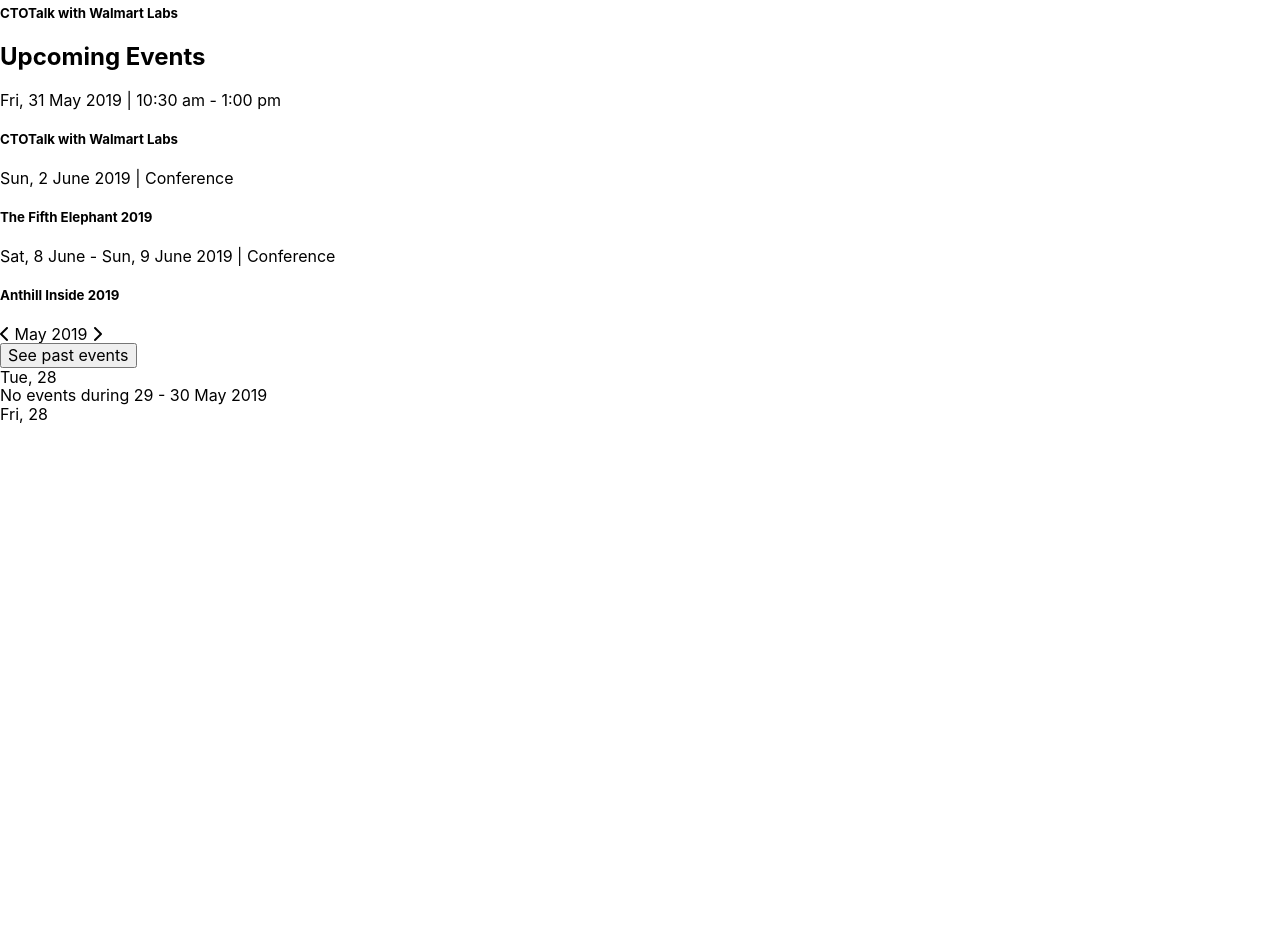
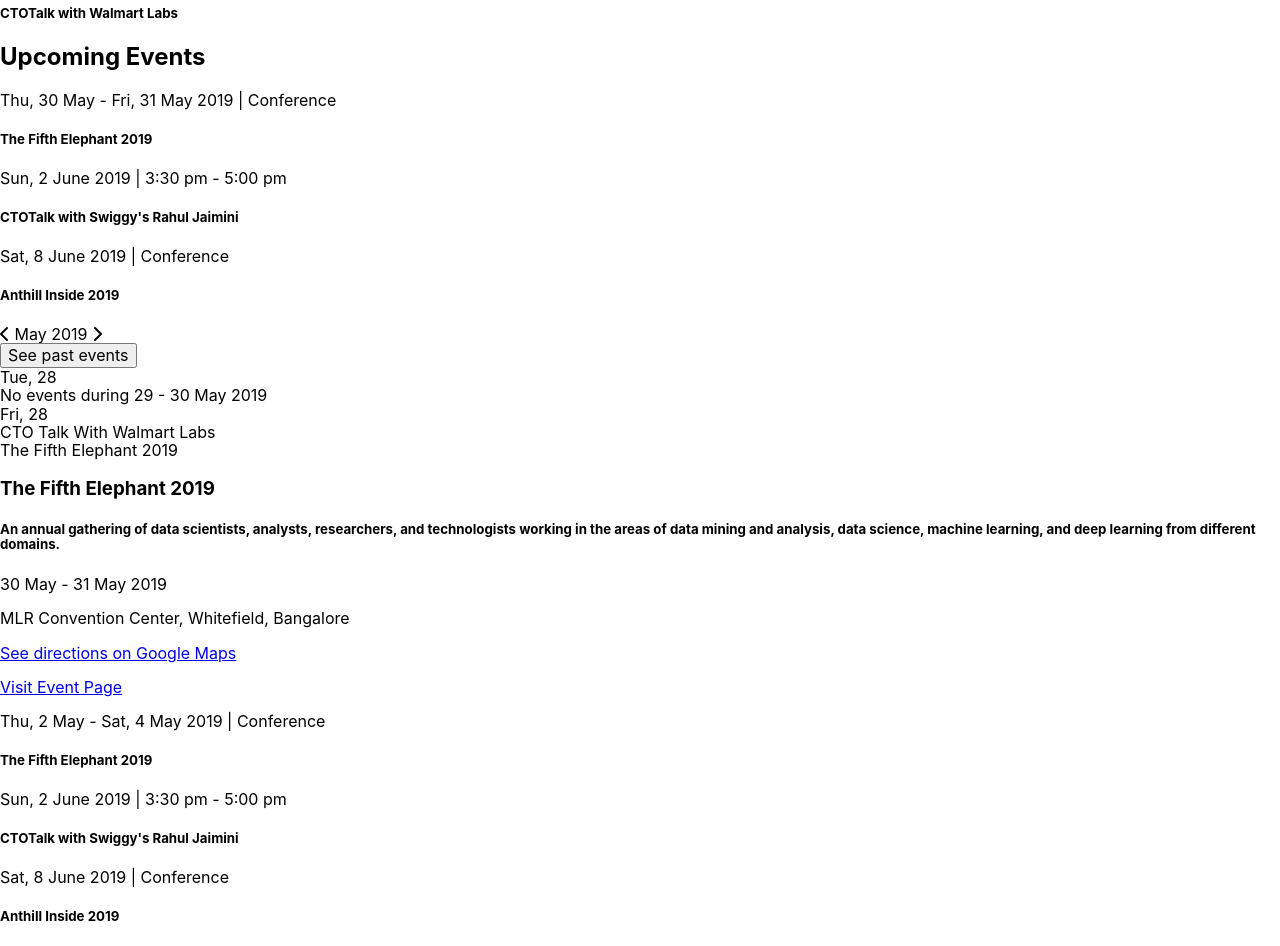
Before and after one commit to architchandra/events-interface, a plain HTML site: page index.html in a window 1280 px wide. Shown: the part 200-1146 px from the top of the page. Before the commit the page ends 800 px from the top, so only its background shows below. Drawn offline with nearby package versions, Linux system fonts and the light colour scheme.

Commit message:
Add detailed markup within calendar with event details and past events

```diff
--- a/index.html
+++ b/index.html
@@ -25,15 +25,15 @@
       <section class="page-block upcoming-events">
           <h2 class="page-block--title">Upcoming Events</h2>
           <div class="block-event-item">
-            <p class="block-event-item--time">Fri, 31 May 2019 | 10:30 am - 1:00 pm</p>
-            <h5 class="block-event-item--title">CTOTalk with Walmart Labs</h5>
-          </div> <!-- block-event-item -->
-          <div class="block-event-item">
-            <p class="block-event-item--time">Sun, 2 June 2019 | <span class="block-event-item--type">Conference</span></p>
+            <p class="block-event-item--time">Thu, 30 May - Fri, 31 May 2019 | <span class="block-event-item--type">Conference</span></p>
             <h5 class="block-event-item--title">The Fifth Elephant 2019</h5>
           </div> <!-- block-event-item -->
           <div class="block-event-item">
-            <p class="block-event-item--time">Sat, 8 June - Sun, 9 June 2019 | <span class="block-event-item--type">Conference</span></p>
+            <p class="block-event-item--time">Sun, 2 June 2019 | 3:30 pm - 5:00 pm</p>
+            <h5 class="block-event-item--title">CTOTalk with Swiggy's Rahul Jaimini</h5>
+          </div> <!-- block-event-item -->
+          <div class="block-event-item">
+            <p class="block-event-item--time">Sat, 8 June 2019 | <span class="block-event-item--type">Conference</span></p>
             <h5 class="block-event-item--title">Anthill Inside 2019</h5>
           </div> <!-- block-event-item -->
       </section> <!-- upcoming-events-block -->
@@ -63,10 +63,41 @@
                 <div class="grid-row--event-box-container date-31"></div>
               </div> <!-- row-event-present -->
             </div> <!-- m-cal--grid -->
-            <div class="m-cal--events-list"></div> <!-- m-cal--events-list -->
+            <div class="m-cal--events-list">
+              <div class="m-cal-event" id="may-ctotalk-with-walmart-labs">
+                CTO Talk With Walmart Labs
+              </div>
+              <div class="m-cal-event" id="may-fifth-elephant-2019">
+                The Fifth Elephant 2019
+              </div>
+            </div> <!-- m-cal--events-list -->
           </div> <!-- m-cal--container -->
         </div> <!-- m-cal -->
       </section> <!-- calendar-mobile-block -->
+      <section class="page-block event-details-container">
+        <div class="event-details">
+          <h3 class="event-details--title">The Fifth Elephant 2019</h3>
+          <h5 class="event-details--blurb">An annual gathering of data scientists, analysts, researchers, and technologists working in the areas of data mining and analysis, data science, machine learning, and deep learning from different domains.</h5>
+          <p class="event-details--time"><span class="event-details--start-time" datetime="2019-05-30">30 May</span> - <span class="event-details--end-time" datetime="2019-05-31">31 May 2019</span></p>
+          <p class="event-details--location"><span class="event-details--venue">MLR Convention Center, Whitefield</span>, Bangalore<span class="event-details--city"></span></p>
+          <p class="event-details--maps-pin"><a href="https://goo.gl/maps/ziPb95Y77zt" target="_blank">See directions on Google Maps</a></p>
+          <p class="event-details--url"><a href="https://fifthelephant.in/2017/">Visit Event Page</a></p>
+        </div> <!-- event-details -->
+      </section> <!-- event-details-block -->
+      <section class="page-block past-events-list">
+        <div class="block-event-item">
+          <p class="block-event-item--time">Thu, 2 May - Sat, 4 May 2019 | <span class="block-event-item--type">Conference</span></p>
+          <h5 class="block-event-item--title">The Fifth Elephant 2019</h5>
+        </div> <!-- block-event-item -->
+        <div class="block-event-item">
+          <p class="block-event-item--time">Sun, 2 June 2019 | 3:30 pm - 5:00 pm</p>
+          <h5 class="block-event-item--title">CTOTalk with Swiggy's Rahul Jaimini</h5>
+        </div> <!-- block-event-item -->
+        <div class="block-event-item">
+          <p class="block-event-item--time">Sat, 8 June 2019 | <span class="block-event-item--type">Conference</span></p>
+          <h5 class="block-event-item--title">Anthill Inside 2019</h5>
+        </div> <!-- block-event-item -->
+      </section>
     </main> <!-- main -->
     <aside class="sidebar"></aside> <!-- sidebar -->
   </div> <!-- container -->
```
